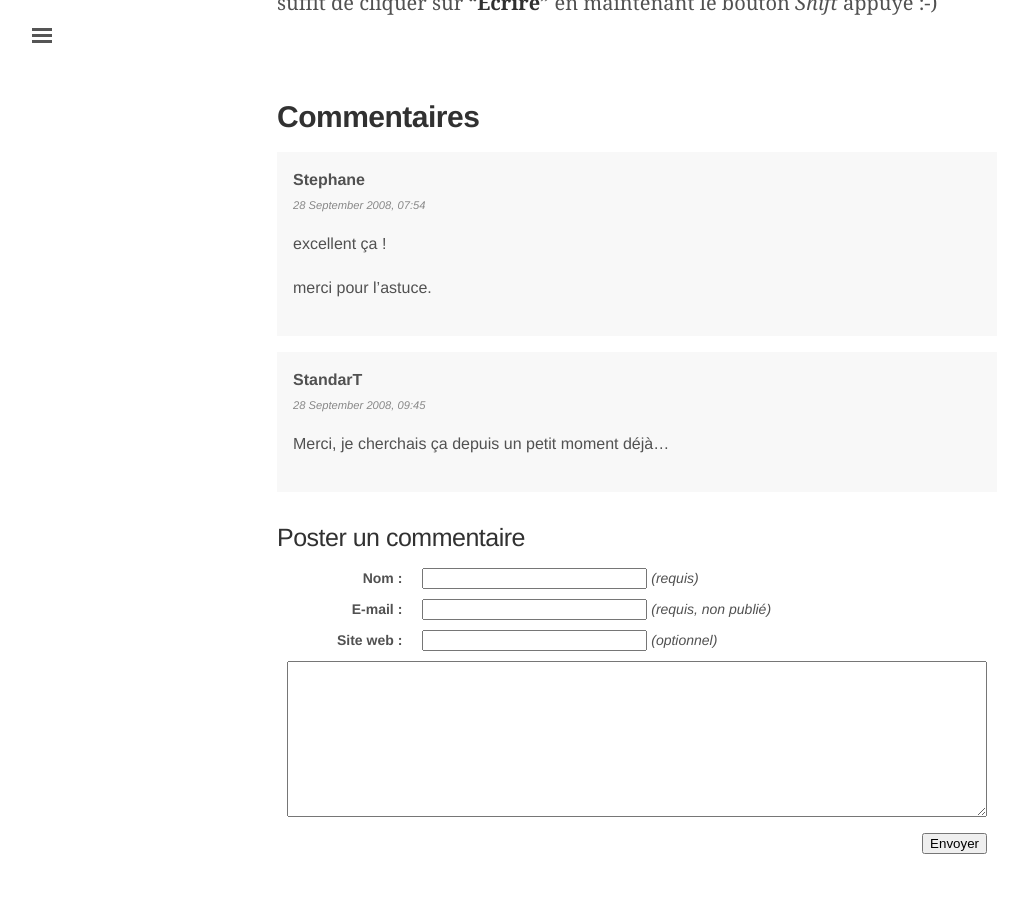
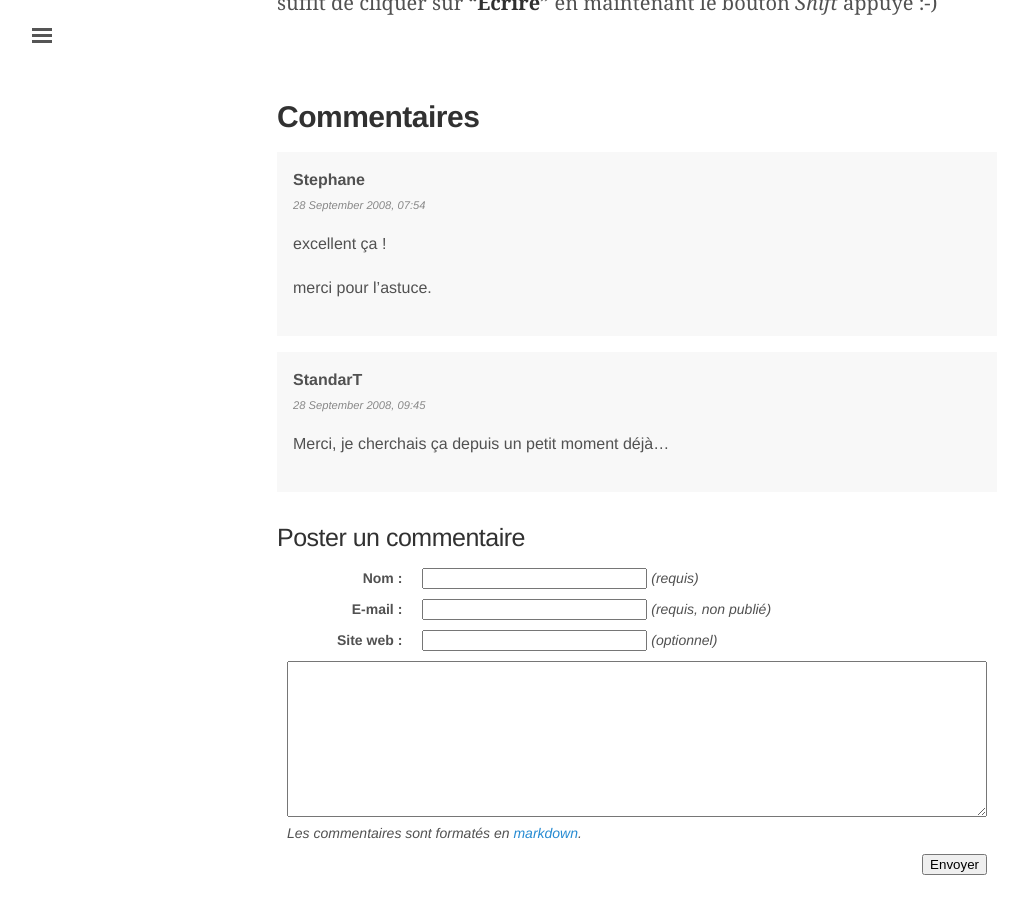
Before and after one commit to rom1v/blog.rom1v.com, a Jekyll site: the page built from _posts/2008-09-27-thunderbird-mails-html-et-texte-brut.md, in a window 1280 px wide and 900 px high, scrolled down 972 px. Shown: the whole window, without its empty margins (3-1021 px from the left). Built offline with Jekyll 4.4.1, drawn with Linux system fonts in a browser that asks for light colours; before the commit the page ends 1851 px from its top, so only the background shows below that.

Commit message:
Indicate that comments are markdown-formatted

```diff
--- a/_includes/comments.html
+++ b/_includes/comments.html
@@ -52,7 +52,8 @@
         </tr>
         <tr>
             <td colspan="2">
-                <textarea name="comment" rows="10"></textarea>
+                <textarea name="comment" rows="10"></textarea><br />
+                <em>Les commentaires sont formatés en <a href="https://daringfireball.net/projects/markdown/syntax/">markdown</a>.</em>
             </td>
         </tr>
         <tr>
```
